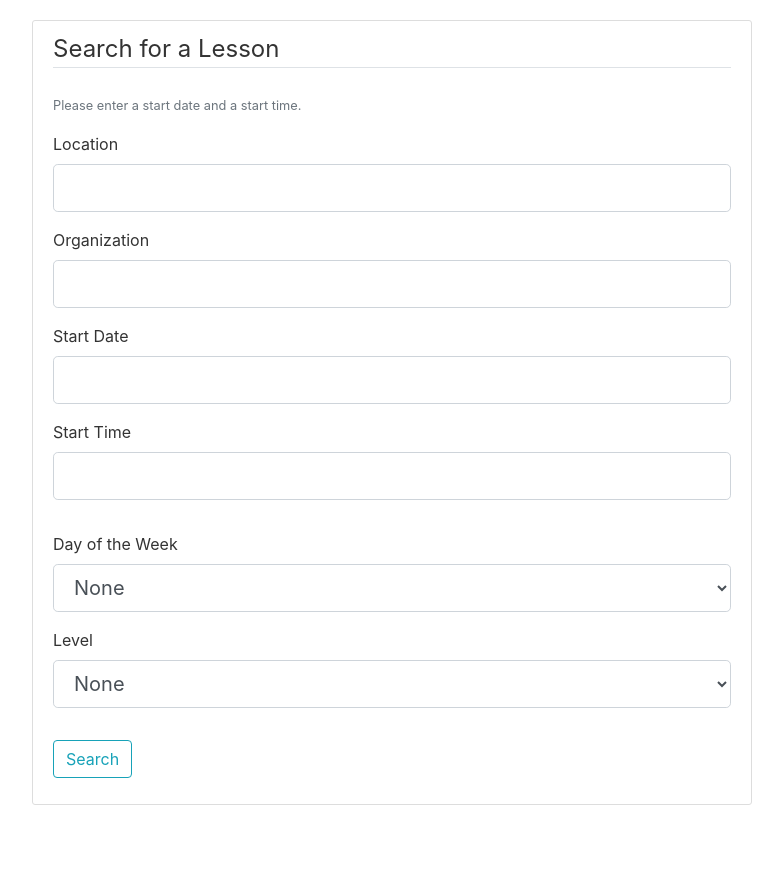
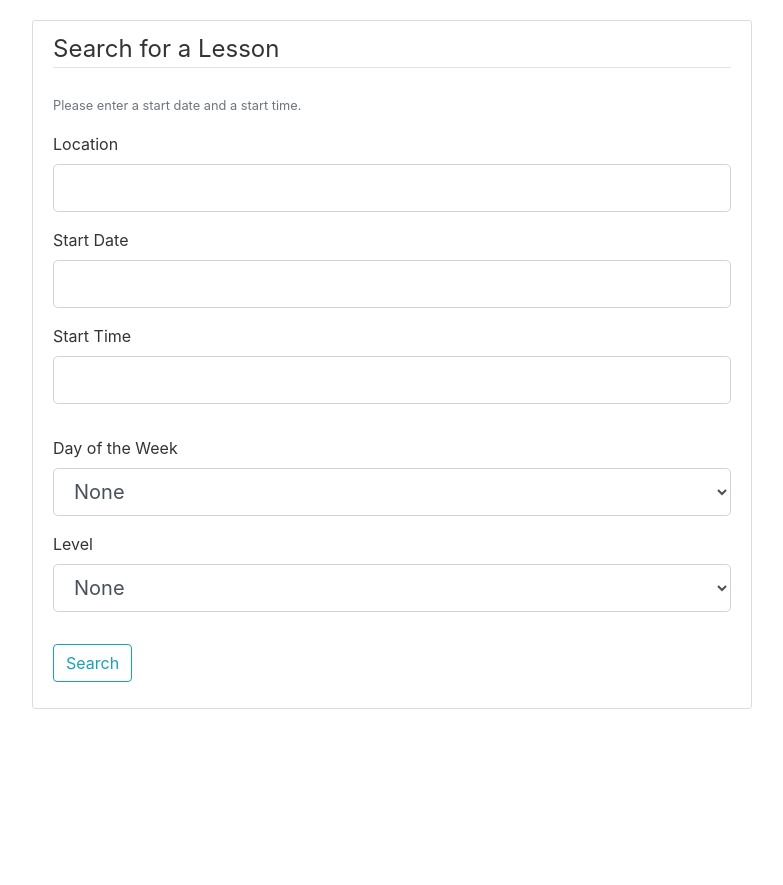
Before and after one commit to klark17/FlaskProject, a Flask app: page /search in a window 1280 px wide. Shown: the part 56-941 px from the top of the page, without its empty margins (58-841 px from the left). After the commit the page ends 765 px from the top, so only its background shows below. Run offline with Flask 2, Linux system fonts and the light colour scheme; some libraries are stand-ins or nearby versions.

Commit message:
removed organization from search

```diff
--- a/lessonfinder/form.py
+++ b/lessonfinder/form.py
@@ -44,7 +44,6 @@ class LoginForm(FlaskForm):
 
 class SearchForm(FlaskForm):
     location = StringField('Location')
-    organization = StringField('Organization')
     startDate = DateField('Start Date', validators=[Optional()])
     startTime = TimeField('Start Time', validators=[Optional()])
     day = SelectField('Day of the Week', choices=days)
--- a/lessonfinder/routes.py
+++ b/lessonfinder/routes.py
@@ -42,7 +42,6 @@ def search():
     level_choice = dict(levels).get(form.level.data)
     if form.validate_on_submit():
         results = Lesson.query.filter(or_(Lesson.location == form.location.data,
-                                      Lesson.organizationId == form.organization.data,
                                       Lesson.startDate == form.startDate.data,
                                       Lesson.startTime == form.startTime.data,
                                       Lesson.day == form.day.data,
--- a/lessonfinder/templates/search_lessons.html
+++ b/lessonfinder/templates/search_lessons.html
@@ -19,19 +19,6 @@
                         </div>
                     {% else %}
                         {{ form.location(class="form-control form-control-lg") }}
-                    {% endif %}
-                </div>
-                <div class="form-group">
-                    {{ form.organization.label(class="form-control-label") }}
-                    {% if form.organization.errors %}
-                        {{ form.organization(class="form-control form-control-lg is-invalid") }}
-                        <div class="invalid-feedback">
-                            {% for error in form.organization.errors %}
-                                <span>{{ error }}</span>
-                            {% endfor %}
-                        </div>
-                    {% else %}
-                        {{ form.organization(class="form-control form-control-lg") }}
                     {% endif %}
                 </div>
                 <div class="form-group">
```
